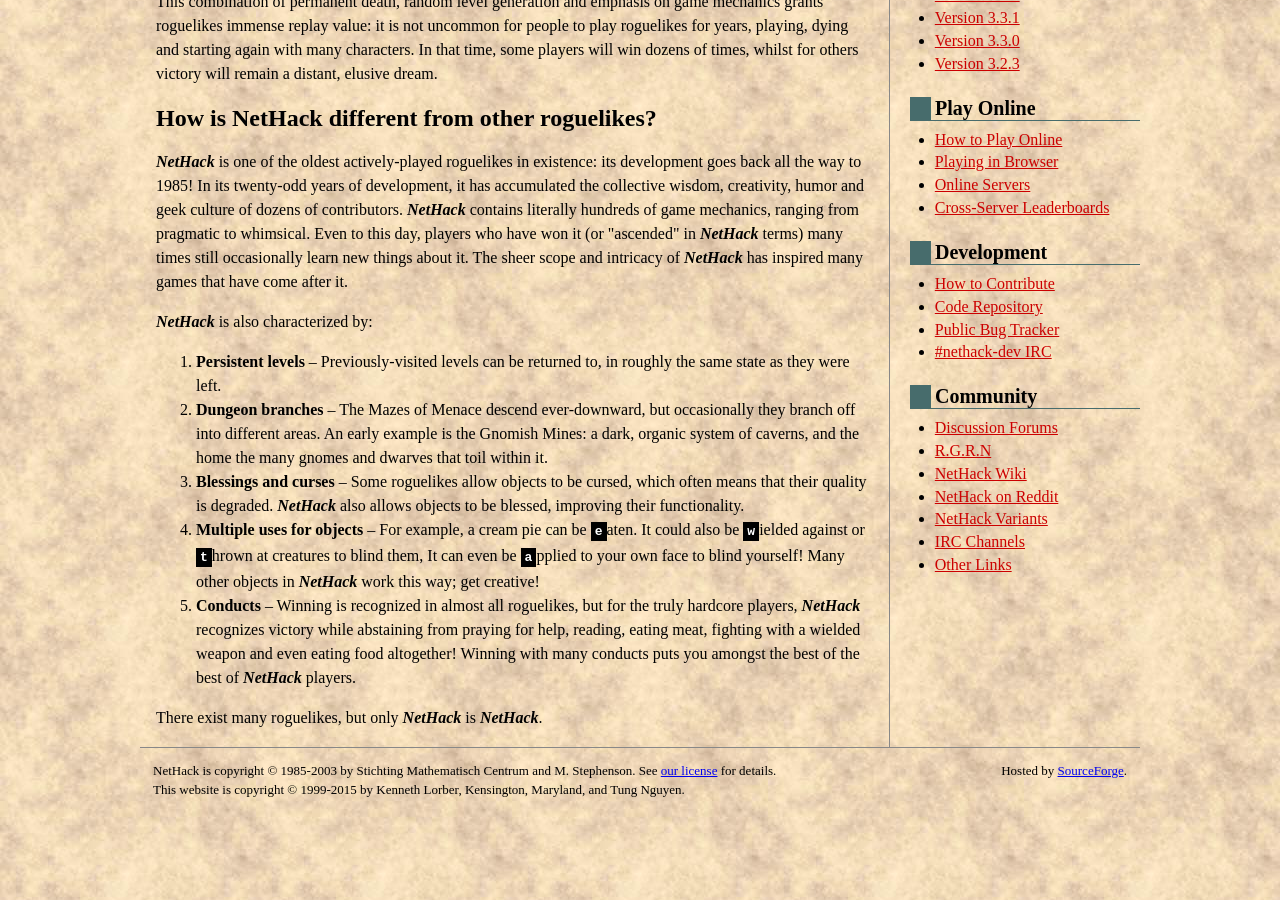
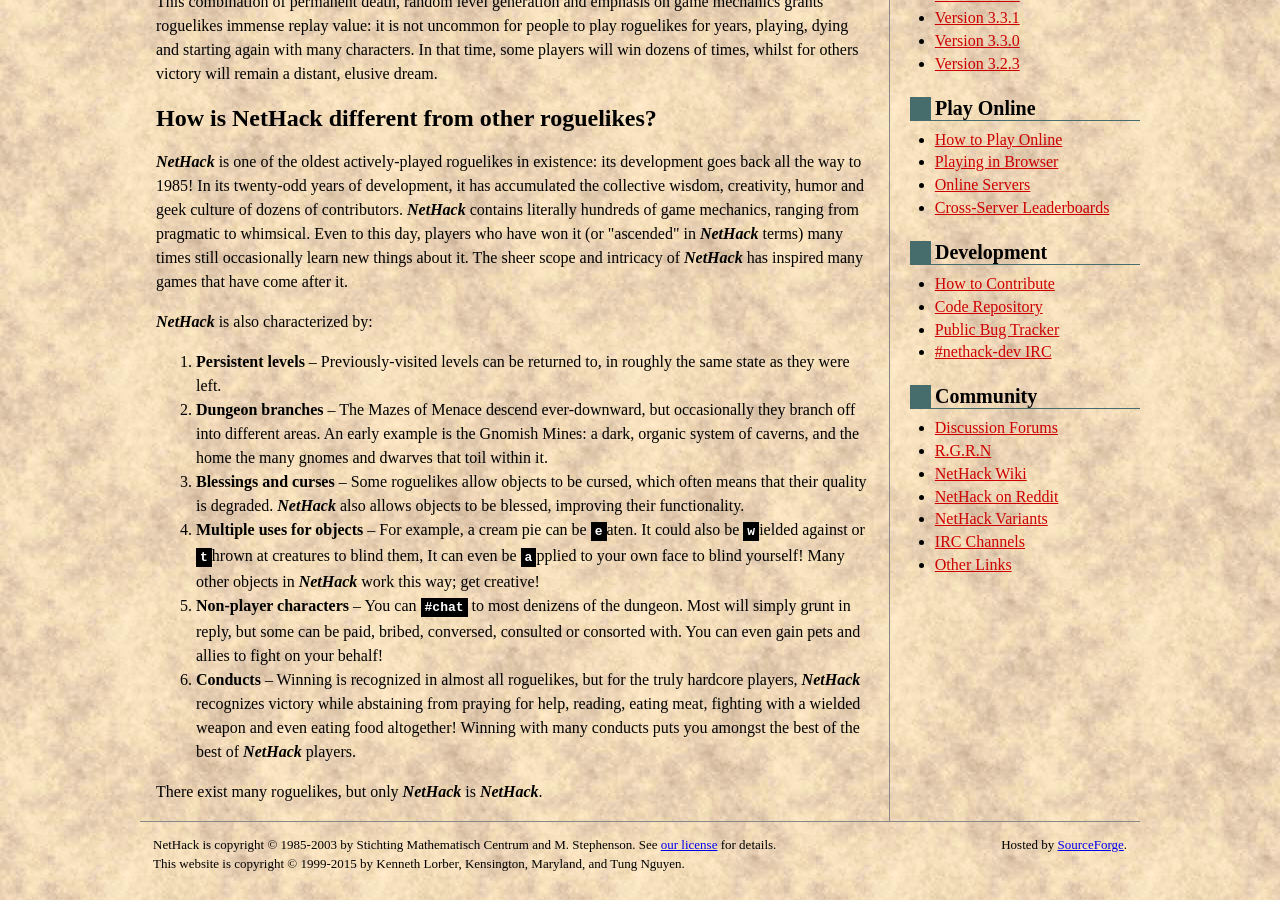
Before and after one commit to tung/nethack-www, a Jekyll site: the page built from about.md, in a window 1280 px wide and 900 px high, scrolled down 895 px. Built offline with Jekyll 4.4.1, drawn with Linux system fonts in a browser that asks for light colours.

Commit message:
Add non-player characters to About page
Added to the list of things that characterize NetHack.

```diff
--- a/about.md
+++ b/about.md
@@ -33,7 +33,8 @@
 2. **Dungeon branches** -- The Mazes of Menace descend ever-downward, but occasionally they branch off into different areas.  An early example is the Gnomish Mines: a dark, organic system of caverns, and the home the many gnomes and dwarves that toil within it.
 3. **Blessings and curses** -- Some roguelikes allow objects to be cursed, which often means that their quality is degraded.  ***NetHack*** also allows objects to be blessed, improving their functionality.
 4. **Multiple uses for objects** -- For example, a cream pie can be `e`aten.  It could also be `w`ielded against or `t`hrown at creatures to blind them,  It can even be `a`pplied to your own face to blind yourself!  Many other objects in ***NetHack*** work this way; get creative!
-5. **Conducts** -- Winning is recognized in almost all roguelikes, but for the truly hardcore players, ***NetHack*** recognizes victory while abstaining from praying for help, reading, eating meat, fighting with a wielded weapon and even eating food altogether!  Winning with many conducts puts you amongst the best of the best of ***NetHack*** players.
+5. **Non-player characters** -- You can `#chat` to most denizens of the dungeon.  Most will simply grunt in reply, but some can be paid, bribed, conversed, consulted or consorted with.  You can even gain pets and allies to fight on your behalf!
+6. **Conducts** -- Winning is recognized in almost all roguelikes, but for the truly hardcore players, ***NetHack*** recognizes victory while abstaining from praying for help, reading, eating meat, fighting with a wielded weapon and even eating food altogether!  Winning with many conducts puts you amongst the best of the best of ***NetHack*** players.
 
 There exist many roguelikes, but only ***NetHack*** is ***NetHack***.
 
```
